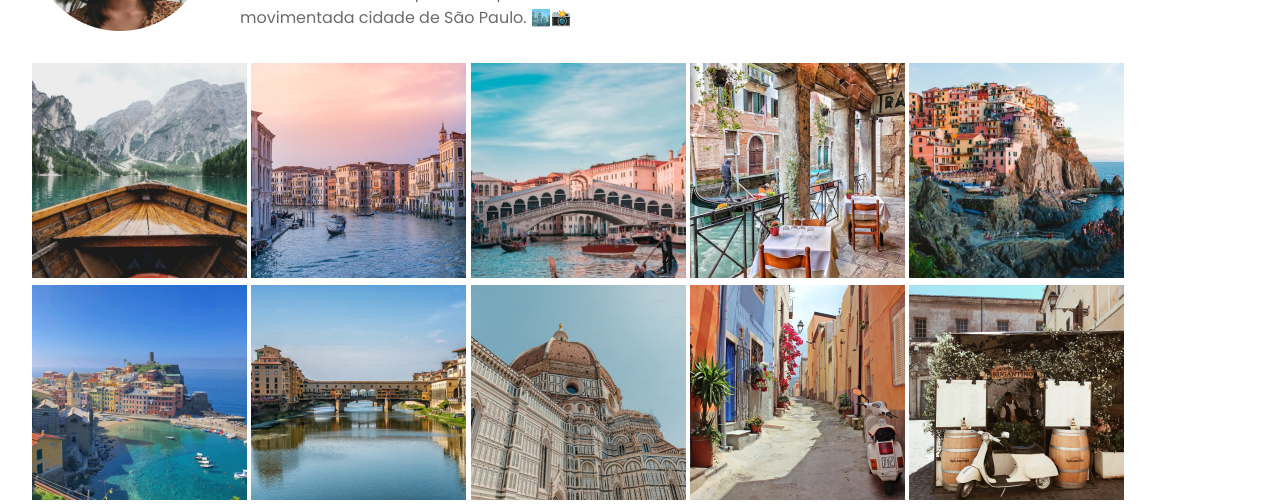
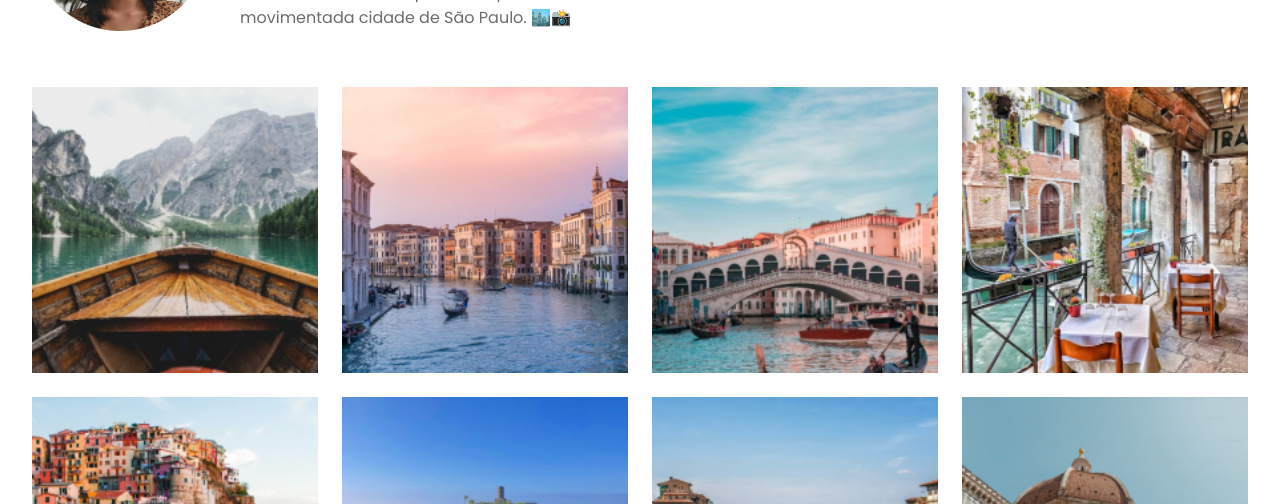
Before and after one commit to henry-frrz/travelgram, a plain HTML site: page index.html in a window 1280 px wide. Shown: the part 257-761 px from the top of the page. Drawn offline with Linux system fonts and the light colour scheme.

Commit message:
style: add gallery styles

```diff
--- /dev/null
+++ b/styles/components/gallery.css
@@ -0,0 +1,11 @@
+.gallery {
+  display: grid;
+  grid-template-columns: repeat(4, 1fr);
+  gap: 1.5rem;
+  padding: 1.5rem 0;
+}
+
+.gallery img {
+  width: 100%;
+  height: 100%;
+}
--- a/styles/components/index.css
+++ b/styles/components/index.css
@@ -1,2 +1,3 @@
 @import url('./header.css');
 @import url('./about.css');
+@import url('./gallery.css');
```
